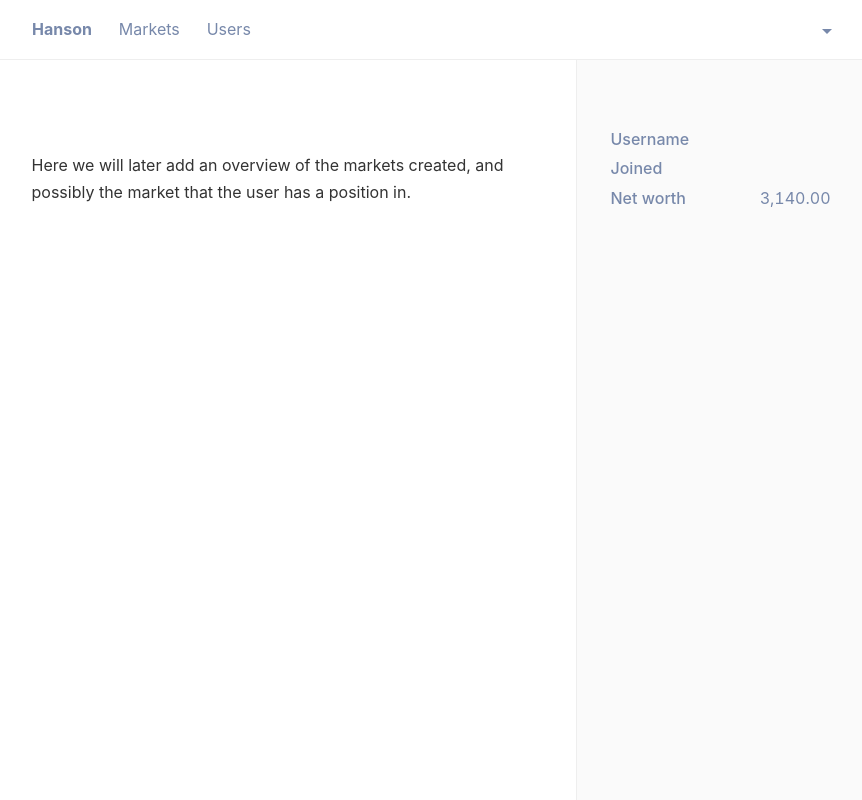
After one commit to ruuda/hanson, a Flask app: template hanson/templates/user.html in a window 1280 px wide. The commit adds this page. Shown: the whole page, without its empty margins (208-1070 px from the left). Run offline with Flask 2, Linux system fonts and the light colour scheme; the template is opened without the code that fills it, so the values that code supplies are empty; some web fonts are replaced.

Commit message:
Add basic user overview page

```diff
--- a/app.py
+++ b/app.py
@@ -1,15 +1,17 @@
 from flask import Flask
 
 from hanson.http import Response
-from hanson.routes import index
-from hanson.routes import market
-from hanson.routes import session
+from hanson.routes import index as route_index
+from hanson.routes import market as route_market
+from hanson.routes import session as route_session
+from hanson.routes import user as route_user
 from hanson.util.session import NotLoggedInError
 
 app = Flask(import_name="hanson")
-app.register_blueprint(index.app)
-app.register_blueprint(market.app)
-app.register_blueprint(session.app)
+app.register_blueprint(route_index.app)
+app.register_blueprint(route_market.app)
+app.register_blueprint(route_session.app)
+app.register_blueprint(route_user.app)
 
 
 # Not sure why Mypy does not like this, maybe because I am mixing named
--- a/hanson/static/style.css
+++ b/hanson/static/style.css
@@ -237,17 +237,17 @@ a#home-link {
   color: #78a;
 }
 
-table.market-details {
+table.properties {
   width: 100%;
 }
 
-table.market-details th {
+table.properties th {
   text-align: left;
   font-weight: 500;
   padding-right: 1.42rem;
 }
 
-table.market-details td {
+table.properties td {
   text-align: right;
 }
 
--- a/hanson/templates/market.html
+++ b/hanson/templates/market.html
@@ -6,7 +6,7 @@
 <h1 class="main-left main-top">{{market.title}}</h1>
 <aside>
   <div class="aside-content main-top">
-    <table class="market-details">
+    <table class="properties">
       <tr>
         <th>Author</th>
         <td><a href="/user/{{author.username}}">{{author.full_name}}</a></td>
--- /dev/null
+++ b/hanson/templates/user.html
@@ -0,0 +1,35 @@
+{% extends "base_session.html" %}
+
+{% block title %}{{profile_user.full_name}} — Hanson{% endblock %}
+
+{% block body %}
+<h1 class="main-left main-top">{{profile_user.full_name}}</h1>
+<aside>
+  <div class="aside-content main-top">
+    <table class="properties">
+      <tr>
+        <th>Username</th>
+        <td>{{profile_user.username}}</td>
+      </tr>
+      <tr>
+        <th>Joined</th>
+        <td class="num">
+          <span title="{{
+            profile_user.created_at.isoformat(sep=' ', timespec='seconds')
+          }}">{{
+            profile_user.created_at.strftime("%Y-%m-%d")
+          }}</span>
+        </td>
+      </tr>
+      <tr>
+        <th>Net worth</th>
+        <td class="num">3,140.00</td>
+      </tr>
+    </table>
+  </div>
+</aside>
+<div class="main-left">
+  <p>Here we will later add an overview of the markets created,
+    and possibly the market that the user has a position in.</p>
+</div>
+{% endblock %}
```
Also changed, not shown: hanson/routes/index.py (+0 -23 lines), hanson/routes/user.py (added, +40 -0 lines).
